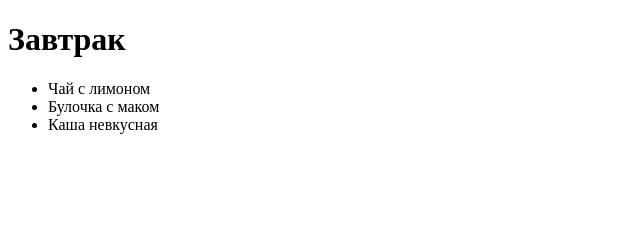
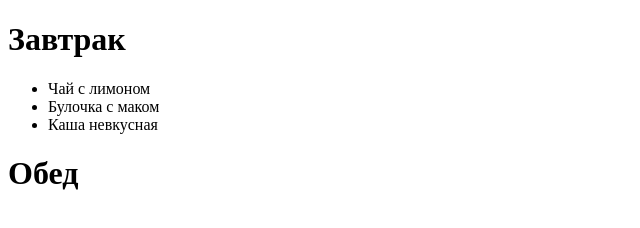
Before and after one commit to juliaolegovna567/web, a plain HTML site: page index.html in a window 1280 px wide. Shown: the whole page, without its empty margins (0-640 px from the left). Drawn offline with Linux system fonts and the light colour scheme.

Commit message:
Update index.html

```diff
--- a/index.html
+++ b/index.html
@@ -12,5 +12,6 @@
         <li>Булочка с маком</li>
         <li>Каша невкусная</li>
     </ul>
+    <h1>Обед</h1>
 </body>
 </html>
```
